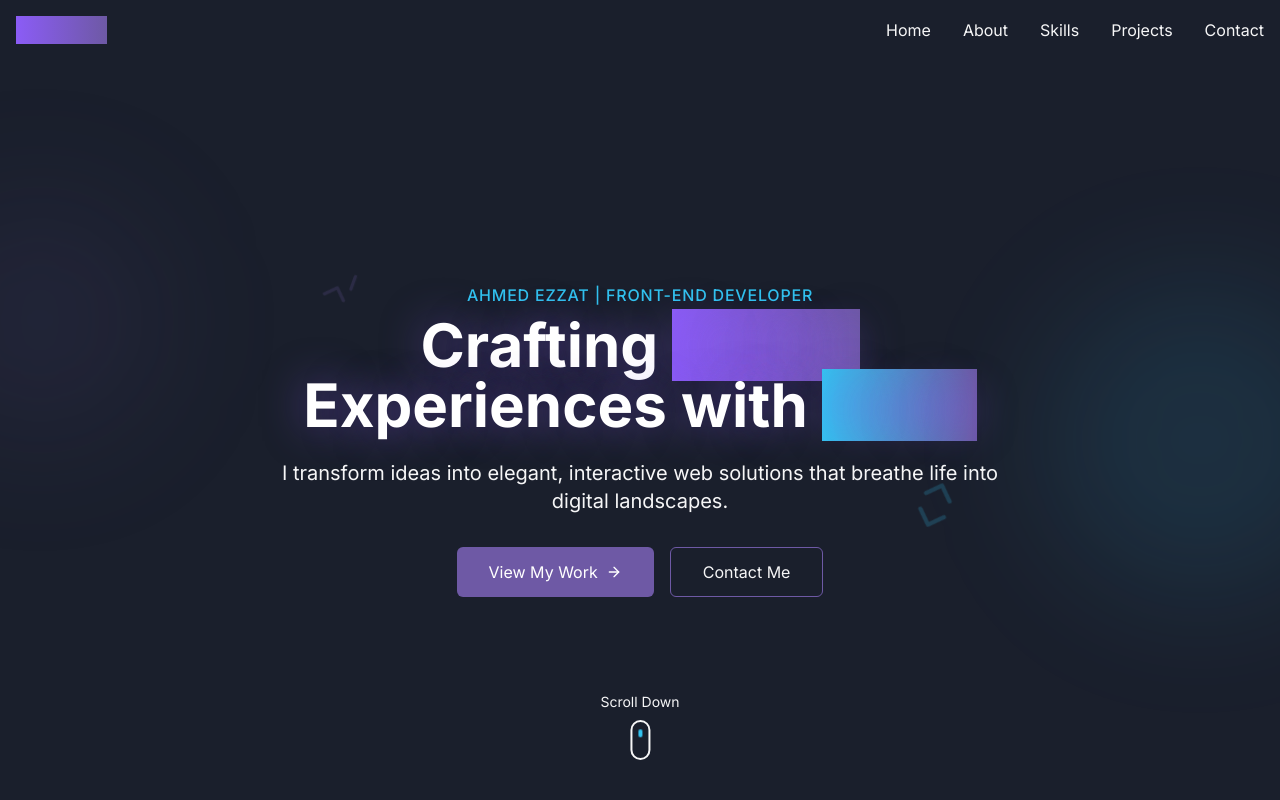
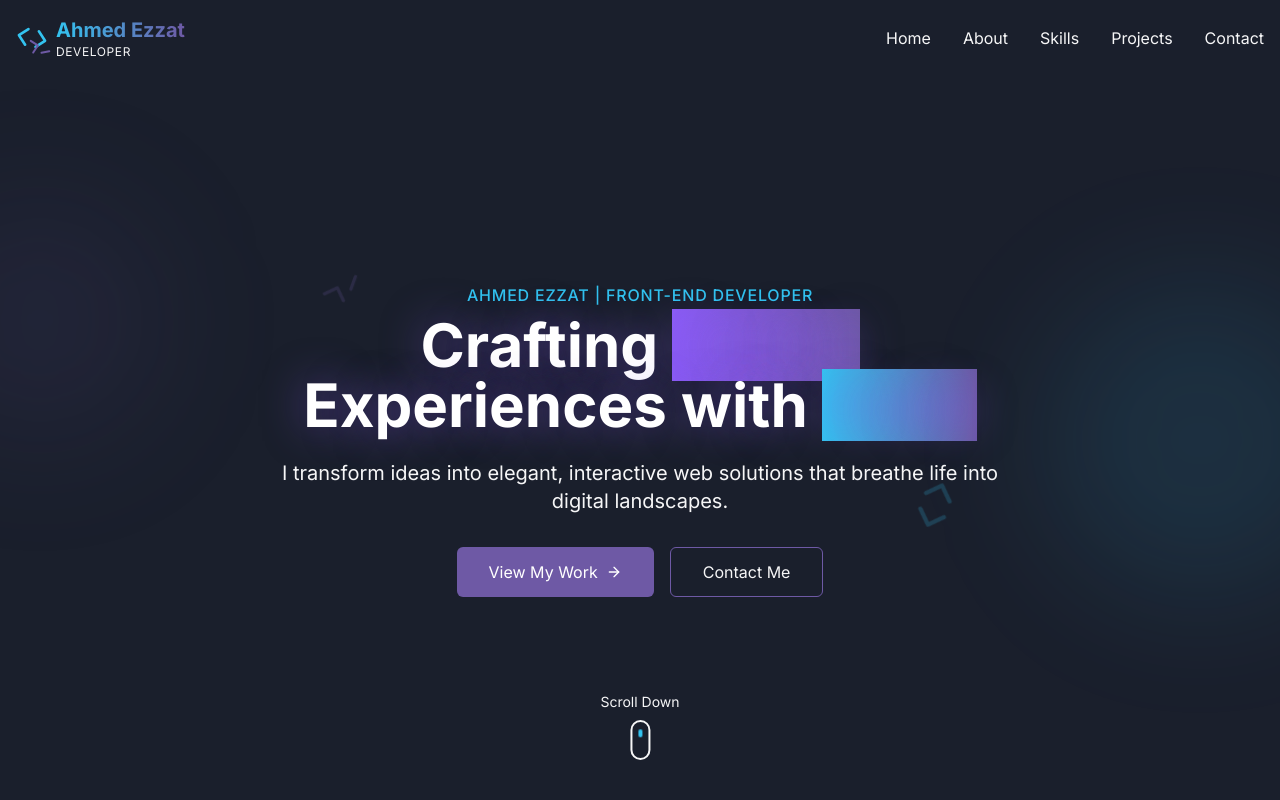
Before and after one commit to AhmedEzzat17/story-of-code, a React (Vite) app: page / in a window 1280 px wide. Shown: the top 800 px of the page. Built offline with nearby package versions, Linux system fonts and the light colour scheme.

Commit message:
Add creative logo
Implement a creative logo for the website.

```diff
--- a/src/components/portfolio/Navbar.tsx
+++ b/src/components/portfolio/Navbar.tsx
@@ -1,7 +1,7 @@
 
 import { useState, useEffect } from 'react';
 import { cn } from '@/lib/utils';
-import { Menu, X } from 'lucide-react';
+import { Menu, X, Code, Terminal } from 'lucide-react';
 
 const Navbar = () => {
   const [isScrolled, setIsScrolled] = useState(false);
@@ -29,7 +29,18 @@ const Navbar = () => {
       isScrolled ? "bg-portfolio-deep-purple/90 backdrop-blur-md py-2 shadow-md" : "bg-transparent py-4"
     )}>
       <div className="container mx-auto px-4 flex justify-between items-center">
-        <a href="#home" className="text-xl font-bold text-gradient purple-gradient">dev.code</a>
+        <a href="#home" className="flex items-center gap-2 group">
+          <div className="relative">
+            <Code className="w-8 h-8 text-portfolio-teal rotate-12 transition-transform group-hover:rotate-0" />
+            <Terminal className="w-6 h-6 text-portfolio-purple absolute -bottom-1 -right-1 -rotate-12 transition-transform group-hover:rotate-0" />
+          </div>
+          <div className="flex flex-col items-start">
+            <span className="text-xl font-bold bg-gradient-to-r from-portfolio-teal to-portfolio-purple bg-clip-text text-transparent">
+              Ahmed Ezzat
+            </span>
+            <span className="text-xs text-portfolio-gray tracking-wider">DEVELOPER</span>
+          </div>
+        </a>
 
         {/* Desktop Navigation */}
         <nav className="hidden md:flex items-center space-x-8">
```
